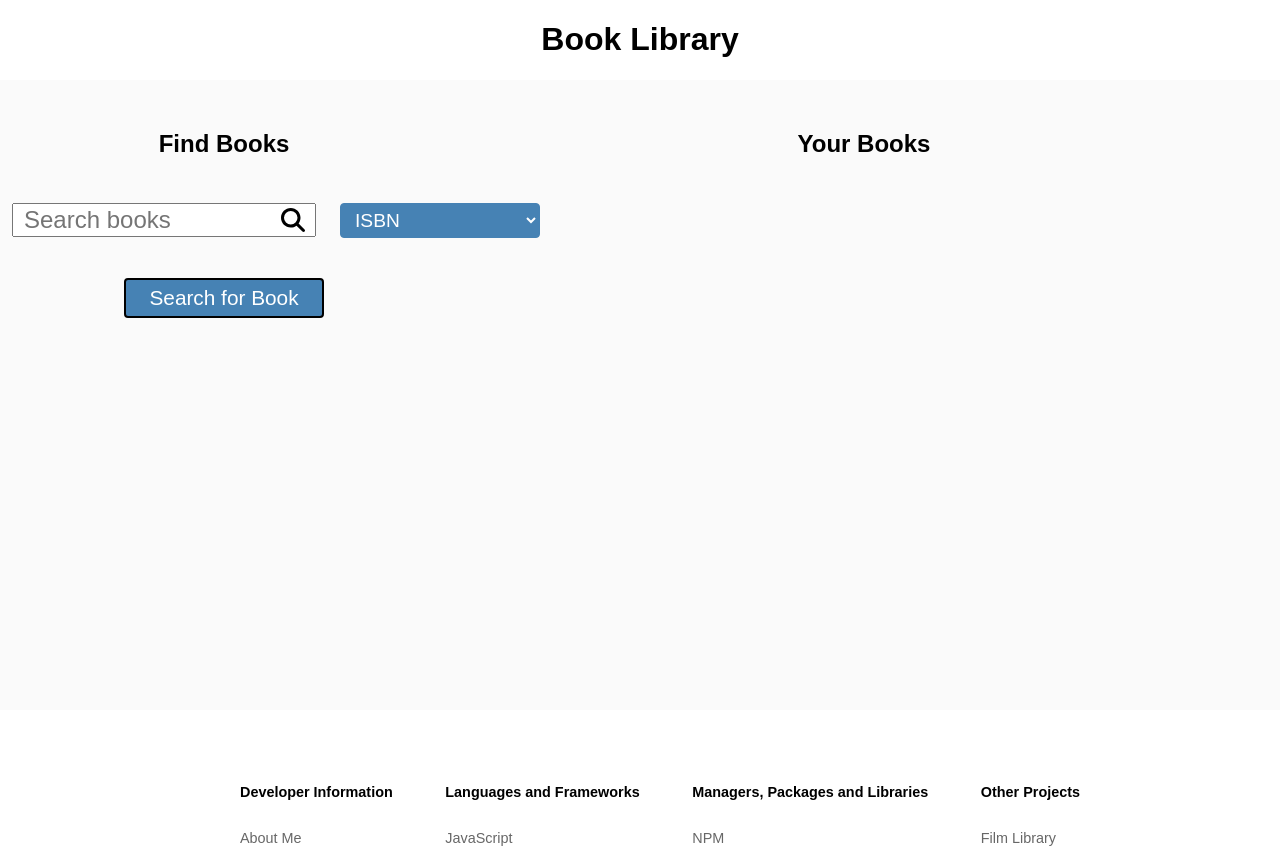
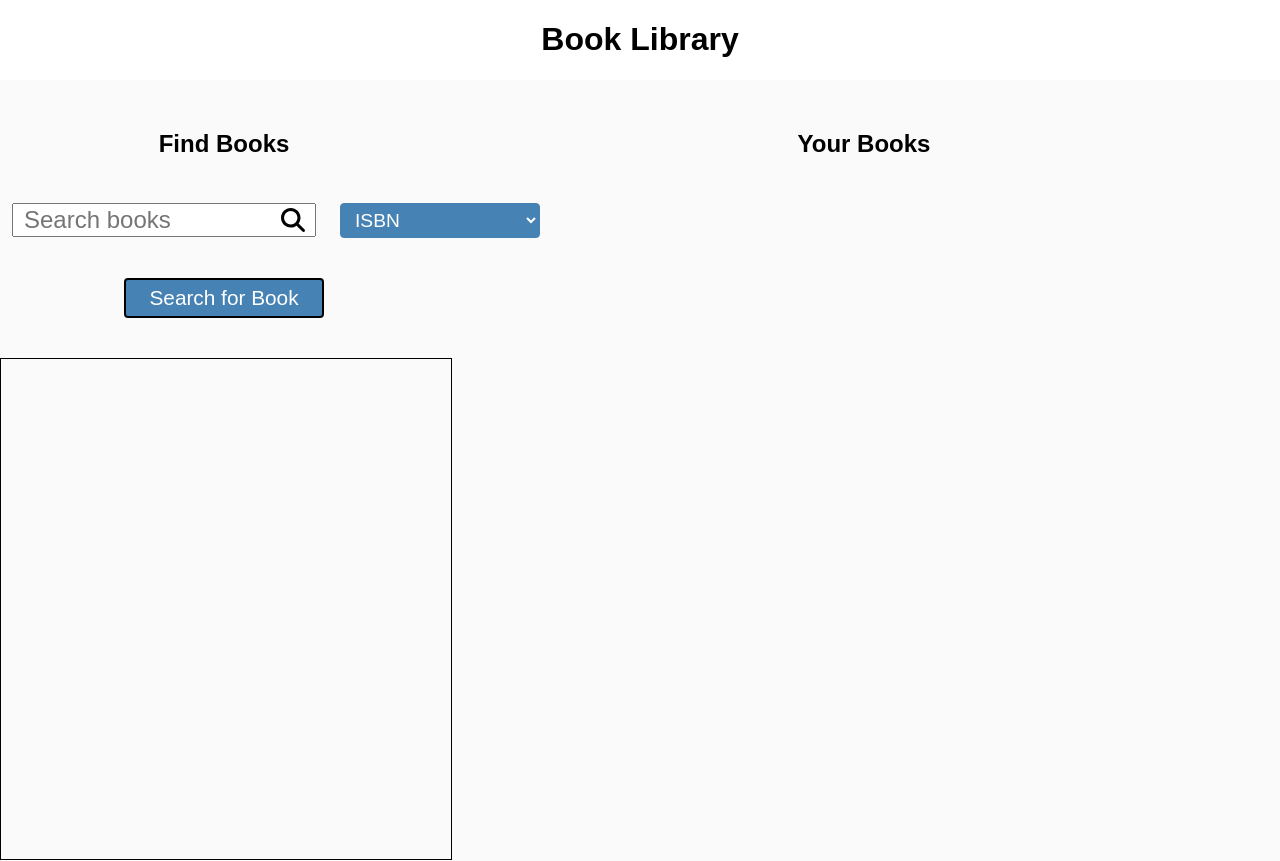
Before and after one commit to lyndonpanton/book-library, a React (Create React App) app in the folder client/: page / in a window 1280 px wide. Shown: the top 861 px of the page. Built offline with nearby package versions, Linux system fonts and the light colour scheme.

Commit message:
Created area for rendering search results

```diff
--- a/client/src/main/Form.css
+++ b/client/src/main/Form.css
@@ -78,3 +78,12 @@ option:hover {
 #book-form > input[type="submit"]:active {
     background-color: darkcyan;
 }
+
+#search-results {
+    margin: 40px auto 10px;
+    border: 1px solid black;
+    width: 450px;
+    height: 500px;
+
+    overflow-y: scroll;
+}
--- a/client/src/main/Form.js
+++ b/client/src/main/Form.js
@@ -148,6 +148,10 @@ function Form({ setBooks }) {
                     to their library */
                 }
             </form>
+
+            <section id="search-results">
+                {/* Render x results in this section */}
+            </section>
         </section>
     );
 }
--- a/client/src/main/Main.css
+++ b/client/src/main/Main.css
@@ -4,7 +4,7 @@ main {
 
     min-height: 400px;
     padding-top: 30px;
-    padding-bottom: 200px;
+    padding-bottom: 300px;
 
     background-color: #FAFAFA;
 }
```
